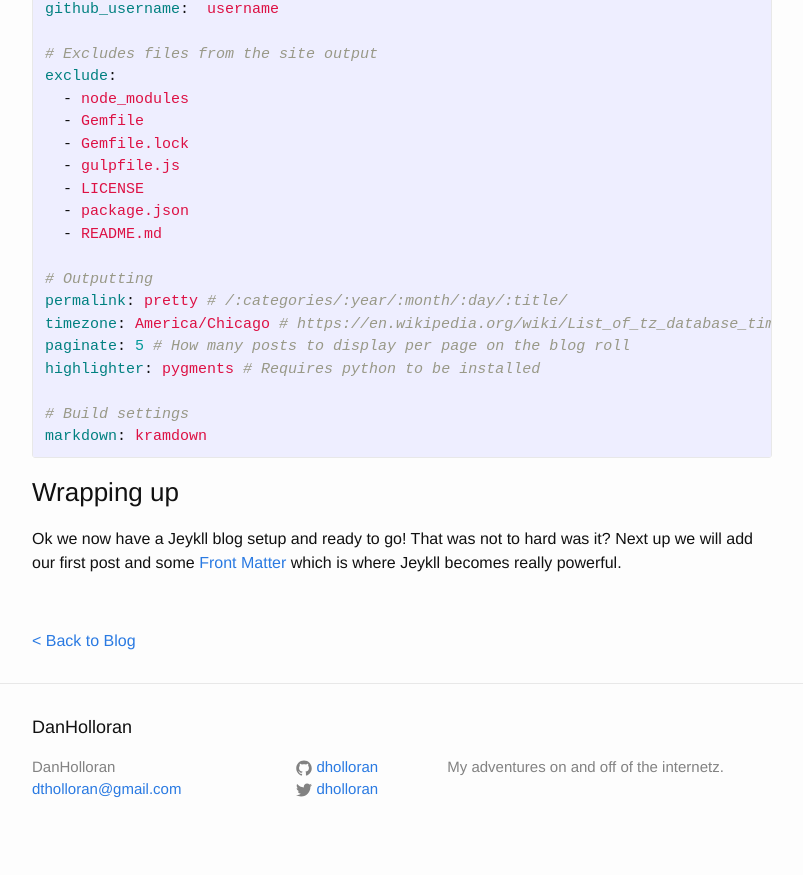
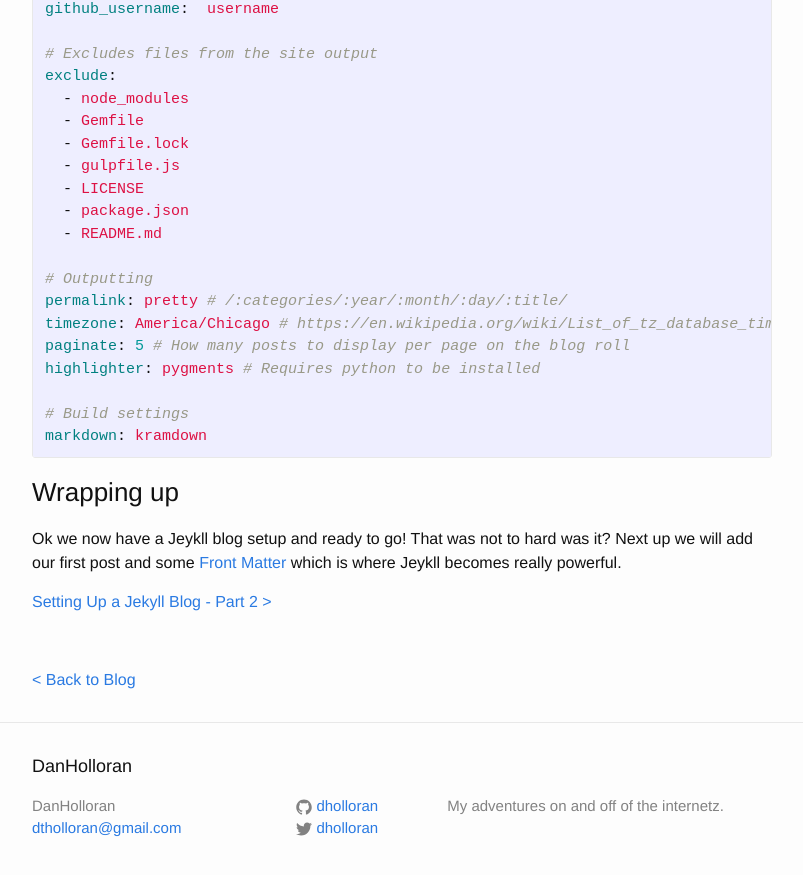
Before and after one commit to DHolloran/danholloran-com, a Jekyll site: the page built from _posts/2015/2015-07-14-setting-up-a-jekyll-blog-part-1.markdown, in a window 1280 px wide and 900 px high, scrolled down 1322 px. Shown: the top 875 px of the window, without its empty margins (238-1041 px from the left). Built offline with Jekyll 4.4.1, drawn with Linux system fonts in a browser that asks for light colours; comment, search, counter and statistics services are not loaded.

Commit message:
Adds link to Setting Up a Jekyll Blog - Part 2

```diff
--- a/_posts/2015/2015-07-14-setting-up-a-jekyll-blog-part-1.markdown
+++ b/_posts/2015/2015-07-14-setting-up-a-jekyll-blog-part-1.markdown
@@ -65,3 +65,5 @@
 
 ### Wrapping up
 Ok we now have a Jeykll blog setup and ready to go!  That was not to hard was it? Next up we will add our first post and some [Front Matter](http://jekyllrb.com/docs/frontmatter/) which is where Jeykll becomes really powerful.
+
+[Setting Up a Jekyll Blog - Part 2 >]({{ site.url }}/2015/07/17/setting-up-a-jekyll-blog-part-2/)
```
